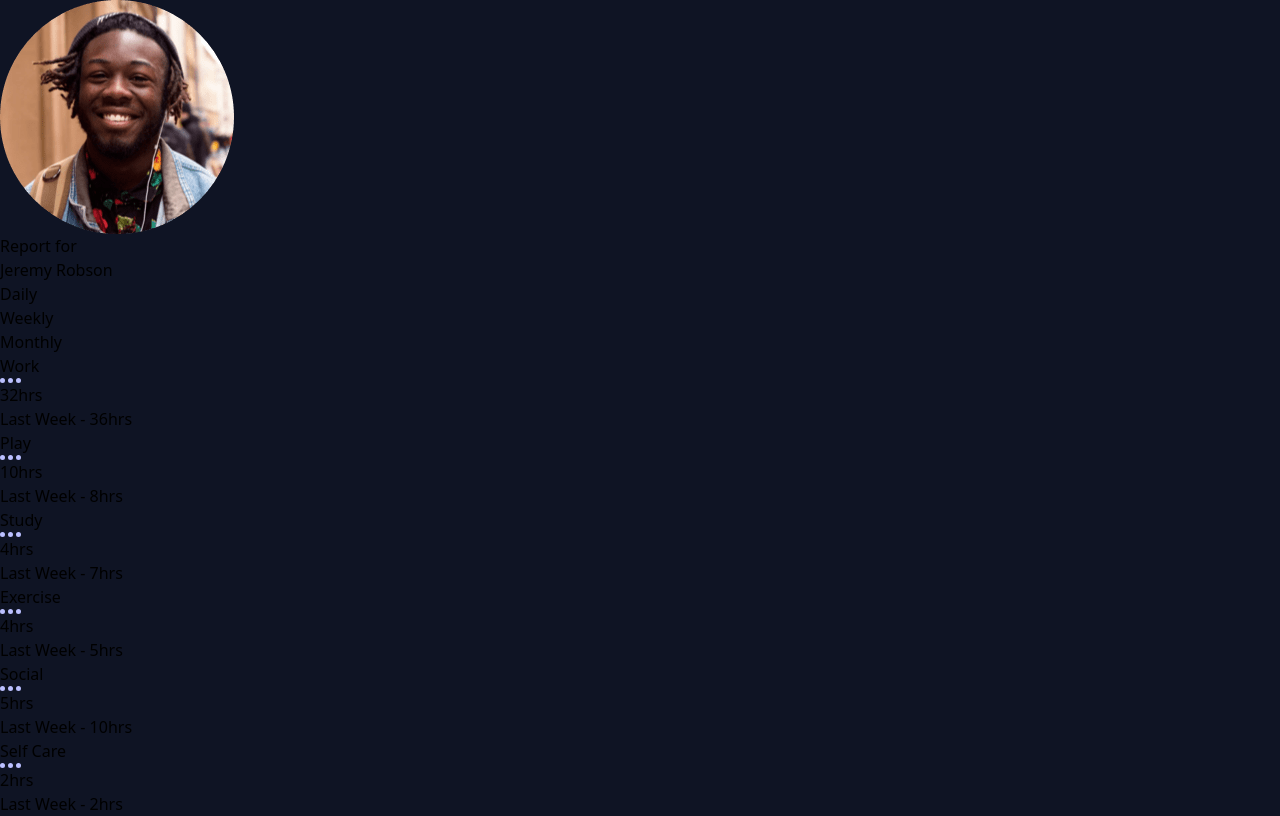
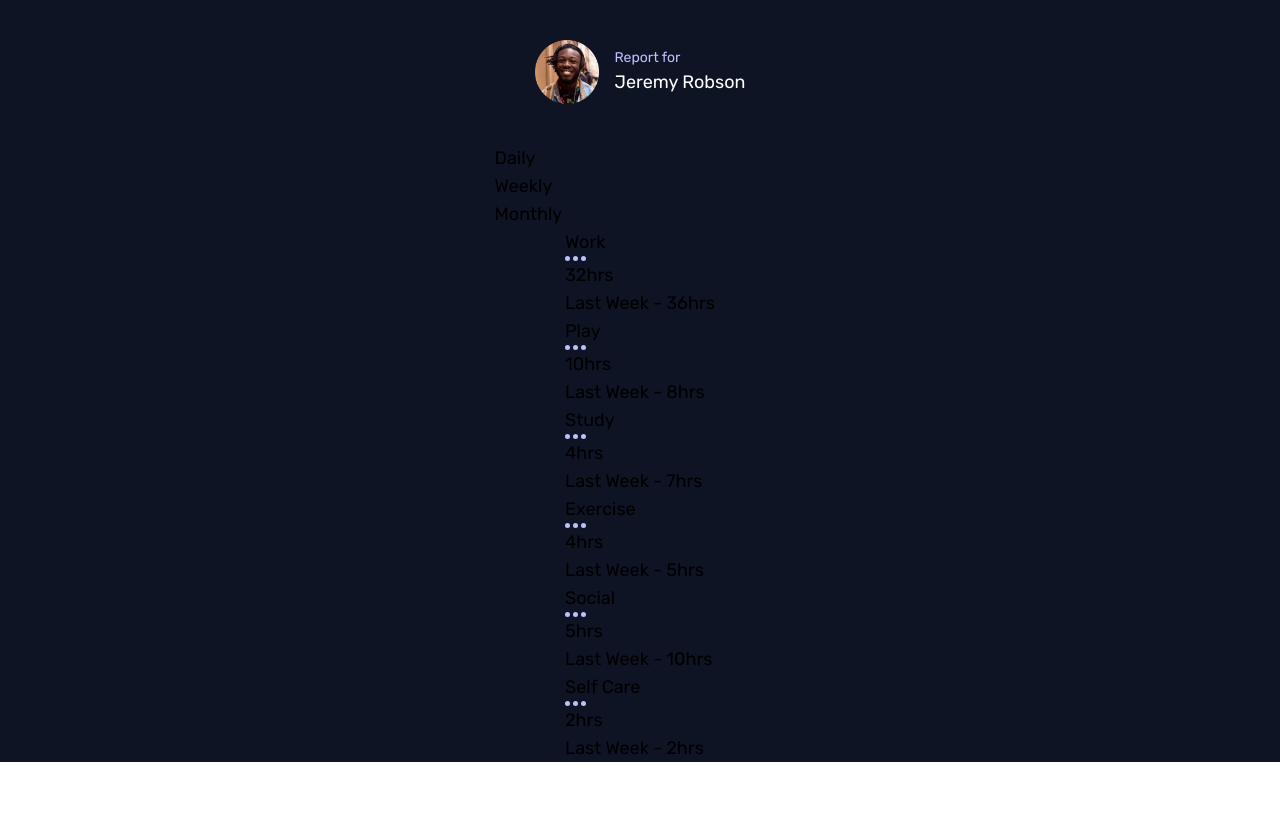
Before and after one commit to yurimzk/time-tracking-dashboard, a website: page index.html in a window 1280 px wide. Drawn offline with nearby package versions, Linux system fonts and the light colour scheme; files that its build step writes are made by us from their sources.

Commit message:
add font family and text colors to header

```diff
--- a/index.html
+++ b/index.html
@@ -1,10 +1,10 @@
-<!DOCTYPE html>
+<!doctype html>
 <html lang="en">
   <head>
     <meta charset="UTF-8" />
     <meta name="viewport" content="width=device-width, initial-scale=1.0" />
-    <link rel="preconnect" href="https://fonts.googleapis.com">
-    <link rel="preconnect" href="https://fonts.gstatic.com" crossorigin>
+    <link rel="preconnect" href="https://fonts.googleapis.com" />
+    <link rel="preconnect" href="https://fonts.gstatic.com" crossorigin />
 
     <link
       rel="icon"
@@ -13,19 +13,29 @@
       href="./images/favicon-32x32.png"
     />
     <link rel="stylesheet" href="./dist/output.css" />
-    <link href="https://fonts.googleapis.com/css2?family=Manrope:wght@200..800&family=Rubik:ital,wght@0,300..900;1,300..900&display=swap" rel="stylesheet">
+    <link
+      href="https://fonts.googleapis.com/css2?family=Manrope:wght@200..800&family=Rubik:ital,wght@0,300..900;1,300..900&display=swap"
+      rel="stylesheet"
+    />
     <title>Time tracking dashboard</title>
   </head>
-  <body>
-    <div id="app" class="bg-very-dark-blue">
+  <body class="font-rubik text-lg">
+    <div
+      id="app"
+      class="bg-very-dark-blue flex flex-col justify-items-center items-center"
+    >
       <header>
-        <div class="user-container">
-          <div class="avatar-container">
+        <div
+          class="user-container bg-desaturated-blue flex items-center gap-4 rounded-xl p-10"
+        >
+          <div
+            class="avatar-container w-16 h-16 border-solid border-3 border-white rounded-full"
+          >
             <img src="./images/image-jeremy.png" alt="Jeremy's Avatar" />
           </div>
           <div class="user-info">
-            <p>Report for</p>
-            <p class="user">Jeremy Robson</p>
+            <p class="text-pale-blue text-sm">Report for</p>
+            <p class="user text-white">Jeremy Robson</p>
           </div>
         </div>
         <div class="daily-container">
@@ -108,14 +118,13 @@
         <div class="self-care-info">
           <div class="self-care-header">
             <p>Self Care</p>
-              <img src="./images/icon-ellipsis.svg" alt="Options button">
+            <img src="./images/icon-ellipsis.svg" alt="Options button" />
           </div>
           <div class="self-care-info-content">
             <p>2hrs</p>
             <p>Last Week - 2hrs</p>
           </div>
         </div>
-        </div>
       </main>
     </div>
   </body>
```
Lines whose indentation alone changed are shown as unchanged.
